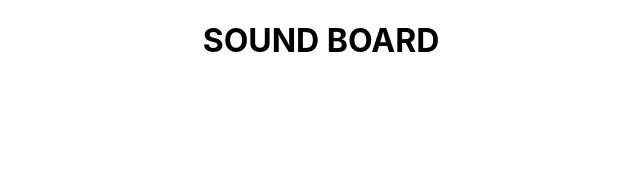
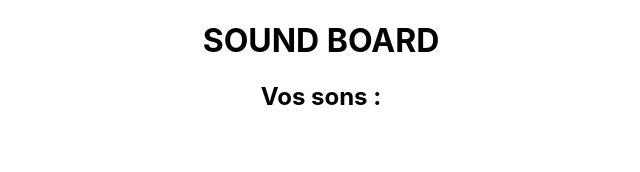
Before and after one commit to GuillaumeDaviid/Sound-Board, a React (Create React App) app in the folder sound-board/: page / in a window 1280 px wide. Shown: the top 172 px of the page, without its empty margins (319-959 px from the left). Built offline with nearby package versions, Linux system fonts and the light colour scheme.

Commit message:
create Home component

```diff
--- a/sound-board/src/App.tsx
+++ b/sound-board/src/App.tsx
@@ -1,11 +1,14 @@
 import './App.css';
 // @ts-ignore
 import Header from './components/Header.tsx'
+// @ts-ignore
+import Home from './components/Home.tsx'
 
 function App() {
   return (
     <div className="App">
       <Header />
+      <Home />
     </div>
   );
 }
--- /dev/null
+++ b/sound-board/src/components/Home.tsx
@@ -0,0 +1,7 @@
+export default function Home () {
+    return(
+        <div>
+            <h2>Vos sons : </h2>
+        </div>
+    )
+}
```
